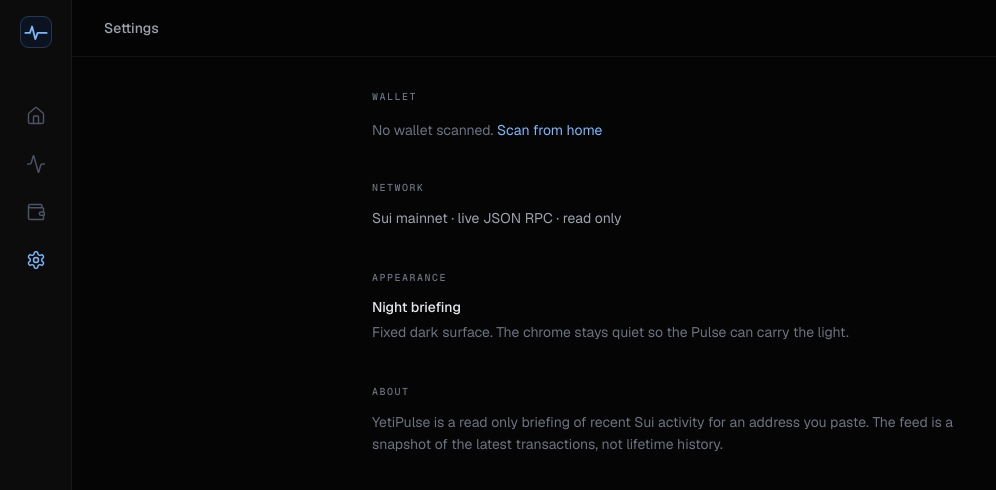
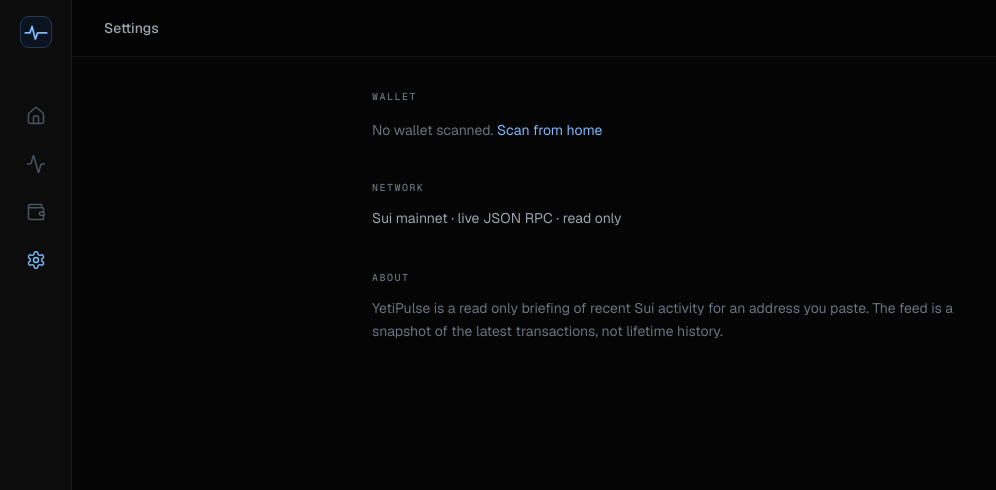
Before and after one commit to thisishaidee/YetiPulse, a Next.js app: page /settings in a window 1280 px wide. Shown: the top 490 px of the page, without its empty margins (0-996 px from the left). Built offline with nearby package versions, Linux system fonts and the light colour scheme.

Commit message:
Remove Appearance section from Settings

```diff
--- a/src/app/settings/page.tsx
+++ b/src/app/settings/page.tsx
@@ -37,13 +37,6 @@ function SettingsBody() {
           <p className="mt-3 text-sm leading-relaxed text-gray-400">Sui mainnet · live JSON RPC · read only</p>
         </section>
         <section>
-          <p className="section-label">Appearance</p>
-          <p className="mt-3 text-sm font-medium text-gray-200">Night briefing</p>
-          <p className="mt-1 max-w-prose text-sm leading-relaxed text-gray-500">
-            Fixed dark surface. The chrome stays quiet so the Pulse can carry the light.
-          </p>
-        </section>
-        <section>
           <p className="section-label">About</p>
           <p className="mt-3 max-w-prose text-sm leading-relaxed text-gray-500">
             YetiPulse is a read only briefing of recent Sui activity for an address you paste. The feed is a snapshot of the latest transactions, not lifetime history.
```
